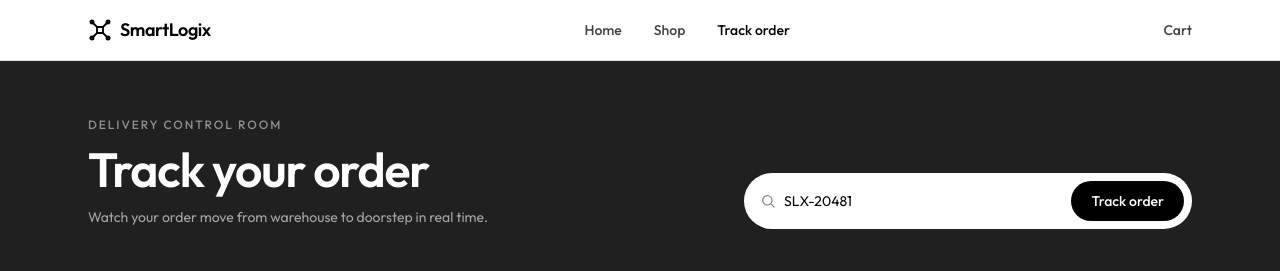
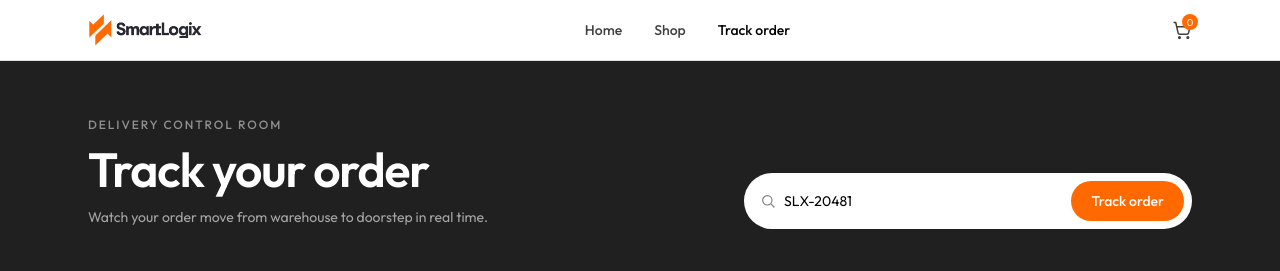
Before and after one commit to Janaka27/SmartLogix-Client, a Next.js app: page /track-order in a window 1280 px wide. Shown: the top 271 px of the page. Built offline with nearby package versions, Linux system fonts and the light colour scheme.

Commit message:
style : minor changes in track order page

```diff
--- a/app/track-order/page.tsx
+++ b/app/track-order/page.tsx
@@ -1,14 +1,33 @@
 "use client";
 
+import Image from "next/image";
 import Link from "next/link";
-import { FormEvent, useState } from "react";
+import { FormEvent, useEffect, useState } from "react";
 import {
   BoxIcon,
+  CartIcon,
   CheckCircleIcon,
   DroneIcon,
   MapPinIcon,
   SearchIcon,
 } from "../icons";
+
+interface StoredCartItem {
+  quantity: number;
+}
+
+function getStoredCartCount() {
+  if (typeof window === "undefined") return 0;
+  const storedItems = window.localStorage.getItem("smartlogix-cart");
+  if (!storedItems) return 0;
+
+  try {
+    const items = JSON.parse(storedItems) as StoredCartItem[];
+    return items.reduce((count, item) => count + Math.max(0, item.quantity || 0), 0);
+  } catch {
+    return 0;
+  }
+}
 
 const milestones = [
   { title: "Order confirmed", detail: "Your order has been received", time: "10:42 AM", done: true },
@@ -49,6 +68,19 @@ export default function TrackOrderPage() {
   const [orderId, setOrderId] = useState("SLX-20481");
   const [trackedOrder, setTrackedOrder] = useState("SLX-20481");
   const [showOrder, setShowOrder] = useState(true);
+  const [cartCount, setCartCount] = useState(0);
+
+  useEffect(() => {
+    const syncCartCount = () => setCartCount(getStoredCartCount());
+    window.addEventListener("storage", syncCartCount);
+    window.addEventListener("smartlogix-cart-updated", syncCartCount);
+    syncCartCount();
+
+    return () => {
+      window.removeEventListener("storage", syncCartCount);
+      window.removeEventListener("smartlogix-cart-updated", syncCartCount);
+    };
+  }, []);
 
   const handleSubmit = (event: FormEvent<HTMLFormElement>) => {
     event.preventDefault();
@@ -60,18 +92,33 @@ export default function TrackOrderPage() {
 
   return (
     <main className="min-h-screen bg-section">
-      <header className="border-b border-border bg-white/95 backdrop-blur">
-        <div className="mx-auto flex max-w-6xl items-center justify-between gap-4 px-4 py-4 sm:px-6">
-          <Link href="/" className="flex min-w-0 items-center gap-2 text-black">
-            <DroneIcon className="h-6 w-6 shrink-0" />
-            <span className="truncate text-lg font-semibold tracking-tight">SmartLogix</span>
+      <header className="sticky top-0 z-30 border-b border-border bg-white/90 backdrop-blur">
+        <div className="mx-auto flex max-w-6xl items-center justify-between gap-4 px-4 py-3 sm:px-6">
+          <Link href="/" className="flex min-w-0 shrink-0 items-center">
+            <Image
+              src="/images/logo.png"
+              alt="SmartLogix"
+              width={911}
+              height={285}
+              priority
+              className="h-7 w-auto sm:h-9"
+            />
           </Link>
           <nav className="hidden items-center gap-8 text-sm font-medium text-slate md:flex">
             <Link href="/" className="hover:text-black">Home</Link>
             <Link href="/#shop" className="hover:text-black">Shop</Link>
             <span className="text-black">Track order</span>
           </nav>
-          <Link href="/cart" className="text-sm font-medium text-slate hover:text-black">Cart</Link>
+          <Link
+            href="/cart"
+            aria-label="Open cart"
+            className="relative shrink-0 text-slate hover:text-black"
+          >
+            <CartIcon className="h-5 w-5" />
+            <span className="absolute -right-1.5 -top-1.5 flex h-4 w-4 items-center justify-center rounded-full bg-primary text-[10px] text-white">
+              {cartCount}
+            </span>
+          </Link>
         </div>
       </header>
 
@@ -85,7 +132,7 @@ export default function TrackOrderPage() {
             </div>
             <form onSubmit={handleSubmit} className="flex w-full max-w-md flex-col gap-2 rounded-2xl bg-white p-2 text-black sm:flex-row sm:items-center sm:rounded-full">
               <div className="flex min-w-0 flex-1 items-center gap-2 px-2"><SearchIcon className="h-4 w-4 shrink-0 text-muted" /><input value={orderId} onChange={(event) => setOrderId(event.target.value)} aria-label="Order number" placeholder="Enter order number" className="min-w-0 flex-1 bg-transparent py-2 text-sm outline-none placeholder:text-muted" /></div>
-              <button type="submit" className="rounded-full bg-black px-5 py-2.5 text-sm font-medium text-white hover:bg-charcoal">Track order</button>
+              <button type="submit" className="rounded-full bg-primary px-5 py-2.5 text-sm font-medium text-white hover:bg-primary-hover">Track order</button>
             </form>
           </div>
         </div>
@@ -105,7 +152,7 @@ export default function TrackOrderPage() {
               <div className="mt-6 border-t border-border pt-5"><p className="text-xs text-muted">Courier</p><p className="mt-1 text-sm font-medium text-black">SmartLogix Flight SL-204</p><p className="mt-1 text-xs text-muted">Flying from Colombo Central</p></div>
             </aside>
           </div>
-          <section className="mt-6 rounded-2xl border border-border bg-white p-5 sm:p-6"><div className="flex items-center justify-between gap-3"><div><h2 className="text-base font-semibold text-black">Delivery progress</h2><p className="mt-1 text-xs text-muted">We&apos;ll notify you at every step.</p></div><BoxIcon className="h-5 w-5 text-slate" /></div><div className="mt-6 grid gap-5 sm:grid-cols-4">{milestones.map((milestone, index) => <div key={milestone.title} className="relative flex gap-3 sm:block"><div className={`flex h-8 w-8 shrink-0 items-center justify-center rounded-full ${milestone.done ? "bg-black text-white" : index === 2 ? "bg-charcoal text-white" : "bg-surface text-muted"}`}>{milestone.done ? <CheckCircleIcon className="h-4 w-4" /> : <span className="text-xs font-semibold">{index + 1}</span>}</div><div className="sm:mt-3"><p className="text-sm font-medium text-black">{milestone.title}</p><p className="mt-1 text-xs leading-5 text-muted">{milestone.detail}</p><p className="mt-1 text-[11px] font-medium text-slate">{milestone.time}</p></div>{index < milestones.length - 1 && <span className="absolute left-4 top-8 h-full w-px bg-border sm:left-8 sm:top-4 sm:h-px sm:w-[calc(100%-1rem)]" />}</div>)}</div></section>
+          <section className="mt-6 rounded-2xl border border-border bg-white p-5 sm:p-6"><div className="flex items-center justify-between gap-3"><div><h2 className="text-base font-semibold text-black">Delivery progress</h2><p className="mt-1 text-xs text-muted">We&apos;ll notify you at every step.</p></div><BoxIcon className="h-5 w-5 text-slate" /></div><div className="mt-6 grid gap-5 sm:grid-cols-4">{milestones.map((milestone, index) => <div key={milestone.title} className="relative flex gap-3 sm:block"><div className={`flex h-8 w-8 shrink-0 items-center justify-center rounded-full ${milestone.done || index === 2 ? "bg-primary text-white" : "bg-surface text-muted"}`}>{milestone.done ? <CheckCircleIcon className="h-4 w-4" /> : <span className="text-xs font-semibold">{index + 1}</span>}</div><div className="sm:mt-3"><p className="text-sm font-medium text-black">{milestone.title}</p><p className="mt-1 text-xs leading-5 text-muted">{milestone.detail}</p><p className="mt-1 text-[11px] font-medium text-slate">{milestone.time}</p></div>{index < milestones.length - 1 && <span className="absolute left-4 top-8 h-full w-px bg-border sm:left-8 sm:top-4 sm:h-px sm:w-[calc(100%-1rem)]" />}</div>)}</div></section>
           <div className="mt-6 flex flex-col gap-3 rounded-2xl bg-charcoal p-5 text-white sm:flex-row sm:items-center sm:justify-between sm:p-6"><div><p className="text-sm font-medium">Need help with this delivery?</p><p className="mt-1 text-xs text-white/60">Our support team is available if your route changes.</p></div><Link href="#" className="self-start rounded-full bg-white px-4 py-2 text-xs font-medium text-black hover:bg-surface">Contact support</Link></div>
         </>}
       </section>
```
